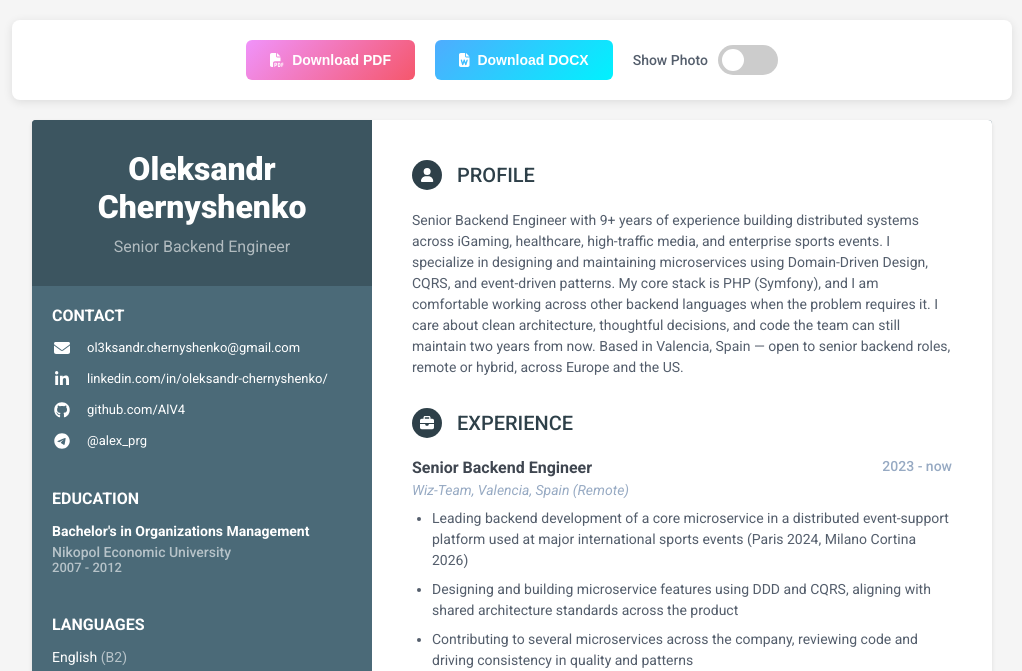
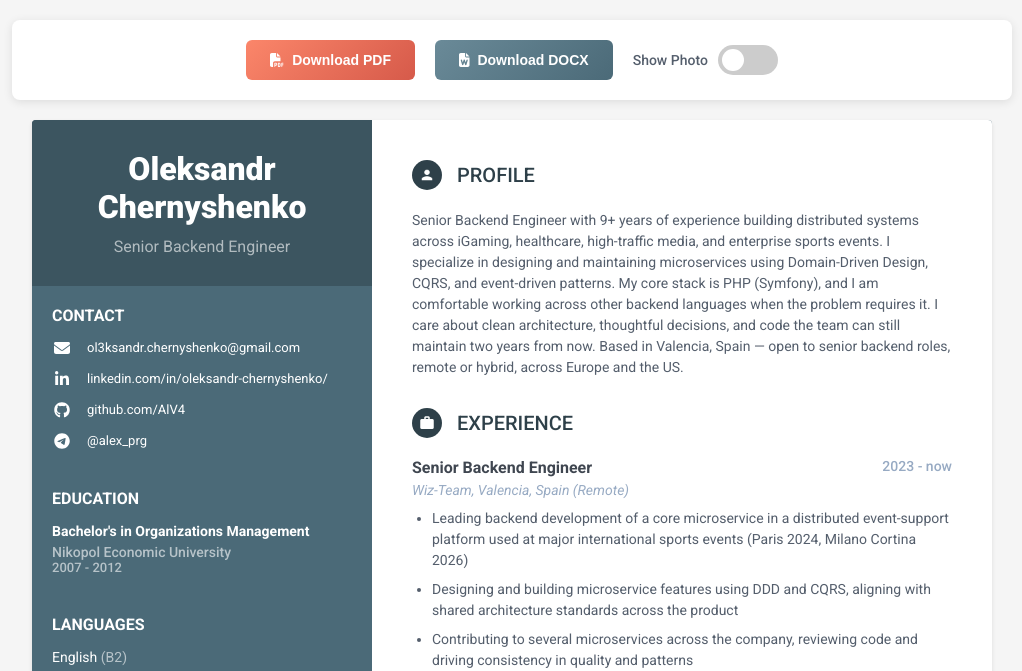
Before and after one commit to AlV4/cv, a PHP site: page / in a window 1280 px wide. Shown: the top 671 px of the page, without its empty margins (128-1150 px from the left). Run offline with PHP 8.4, Linux system fonts and the light colour scheme; some libraries are stand-ins or nearby versions.

Commit message:
Fixed styles - the chapter's svg to png

```diff
--- a/assets/css/styles.css
+++ b/assets/css/styles.css
@@ -45,7 +45,7 @@ p {
 }
 
 .export-btn {
-    background: linear-gradient(135deg, #667eea 0%, #764ba2 100%);
+    background: linear-gradient(135deg, #4B6A78 0%, #2e4049 100%);
     color: white;
     border: none;
     padding: 12px 24px;
@@ -71,11 +71,11 @@ p {
 }
 
 .export-btn.pdf {
-    background: linear-gradient(135deg, #f093fb 0%, #f5576c 100%);
+    background: linear-gradient(135deg, #fb866a 0%, #d65a4a 100%);
 }
 
 .export-btn.word {
-    background: linear-gradient(135deg, #4facfe 0%, #00f2fe 100%);
+    background: linear-gradient(135deg, #6a8a98 0%, #4B6A78 100%);
 }
 
 /* Toggle Switch */
@@ -124,7 +124,7 @@ p {
 }
 
 input:checked + .toggle-slider {
-    background-color: #667eea;
+    background-color: #4B6A78;
 }
 
 input:checked + .toggle-slider:before {
@@ -321,6 +321,12 @@ input:checked + .toggle-slider:before {
     background: #2e4049;
     font-size: 14px;
     flex-shrink: 0;
+}
+
+.icon-holder img {
+    width: 16px;
+    height: 16px;
+    filter: invert(1);
 }
 
 .section {
--- a/index.html
+++ b/index.html
@@ -81,7 +81,7 @@
     <div class="main-wrapper">
         <section class="section summary-section">
             <h2 class="section-title">
-                <span class="icon-holder"><i class="fa-solid fa-user"></i></span>
+                <span class="icon-holder"><img src="assets/images/icons/profile.png" alt=""></span>
                 Profile
             </h2>
             <div class="summary">
@@ -93,7 +93,7 @@
 
         <section class="section experiences-section">
             <h2 class="section-title">
-                <span class="icon-holder"><i class="fa-solid fa-briefcase"></i></span>
+                <span class="icon-holder"><img src="assets/images/icons/experience.png" alt=""></span>
                 Experience
             </h2>
             <div id="experienceList">
@@ -103,7 +103,7 @@
 
         <section class="skills-section section">
             <h2 class="section-title">
-                <span class="icon-holder"><i class="fa-solid fa-rocket"></i></span>
+                <span class="icon-holder"><img src="assets/images/icons/skills.png" alt=""></span>
                 Skills
             </h2>
             <div class="skillset" id="skillsList">
```
Also changed, not shown: assets/images/icons/experience.png (added), assets/images/icons/profile.png (added), assets/images/icons/skills.png (added).
